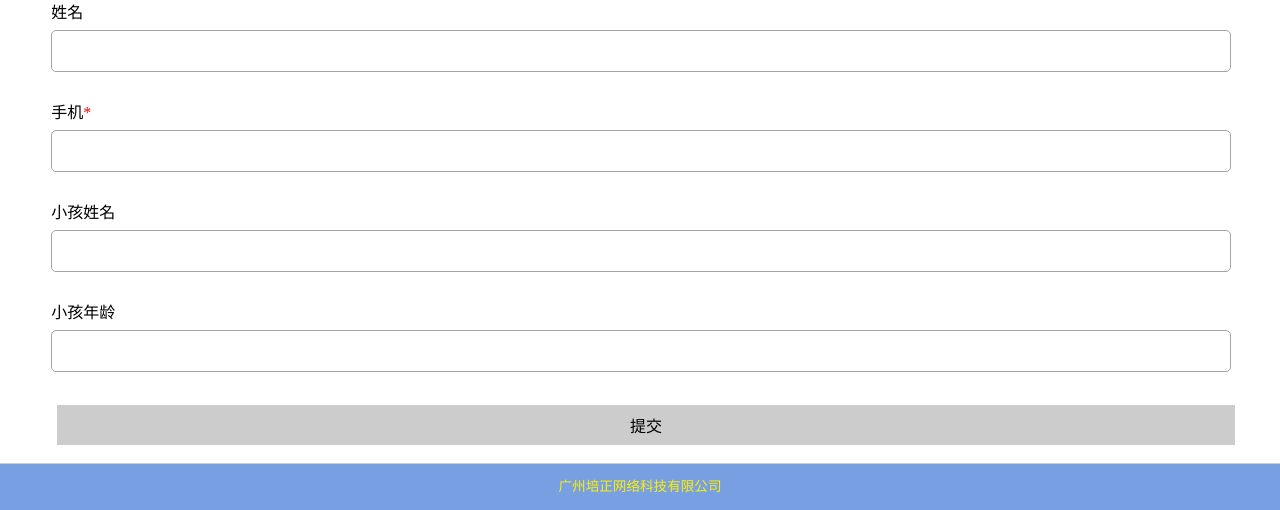
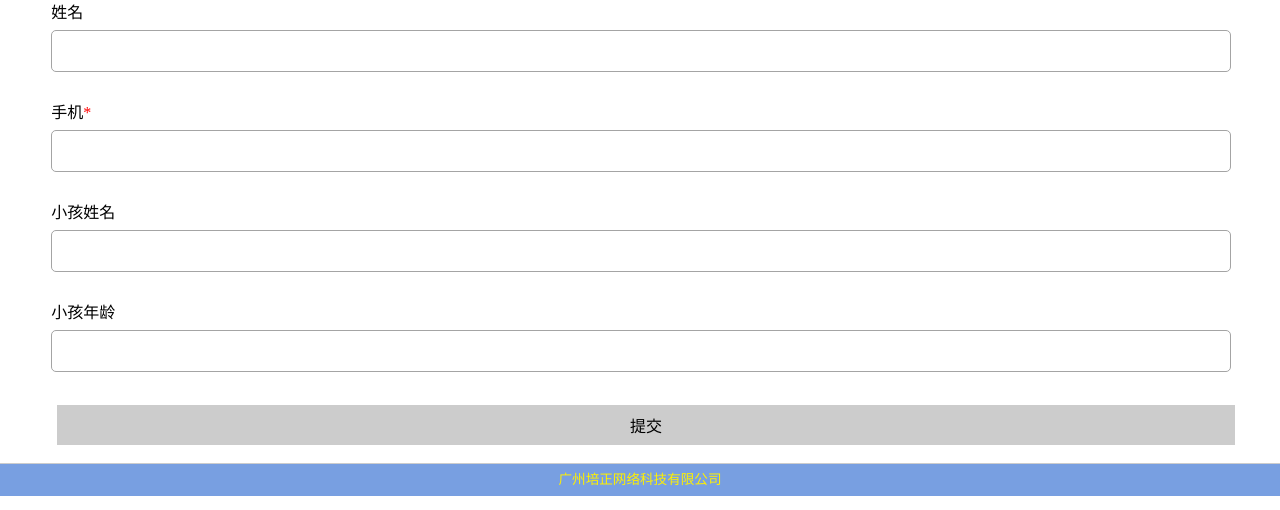
Before and after one commit to camghox/myform, a PHP site: the page made by application/index/view/index/biaodan.html in a window 1280 px wide. Shown: the part 312-822 px from the top of the page. Run offline with PHP 8.4, Linux system fonts and the light colour scheme; the template is opened without the code that fills it, so the values that code supplies are empty; some libraries are stand-ins or nearby versions.

Commit message:
底部高度调整

```diff
--- a/public/css/yangshi.css
+++ b/public/css/yangshi.css
@@ -27,5 +27,5 @@
 
 
 
-.biaodan_dinbu{width:100%; height:2.875rem; background:#789fe1; text-align:center;}
-.biaodan_dinbu span{ font-size:0.849375rem; color:#fff000; line-height:2.875rem;}
+.biaodan_dinbu{width:100%; height:2rem; background:#789fe1; text-align:center;}
+.biaodan_dinbu span{ font-size:0.849375rem; color:#fff000; line-height:2rem;}
```
